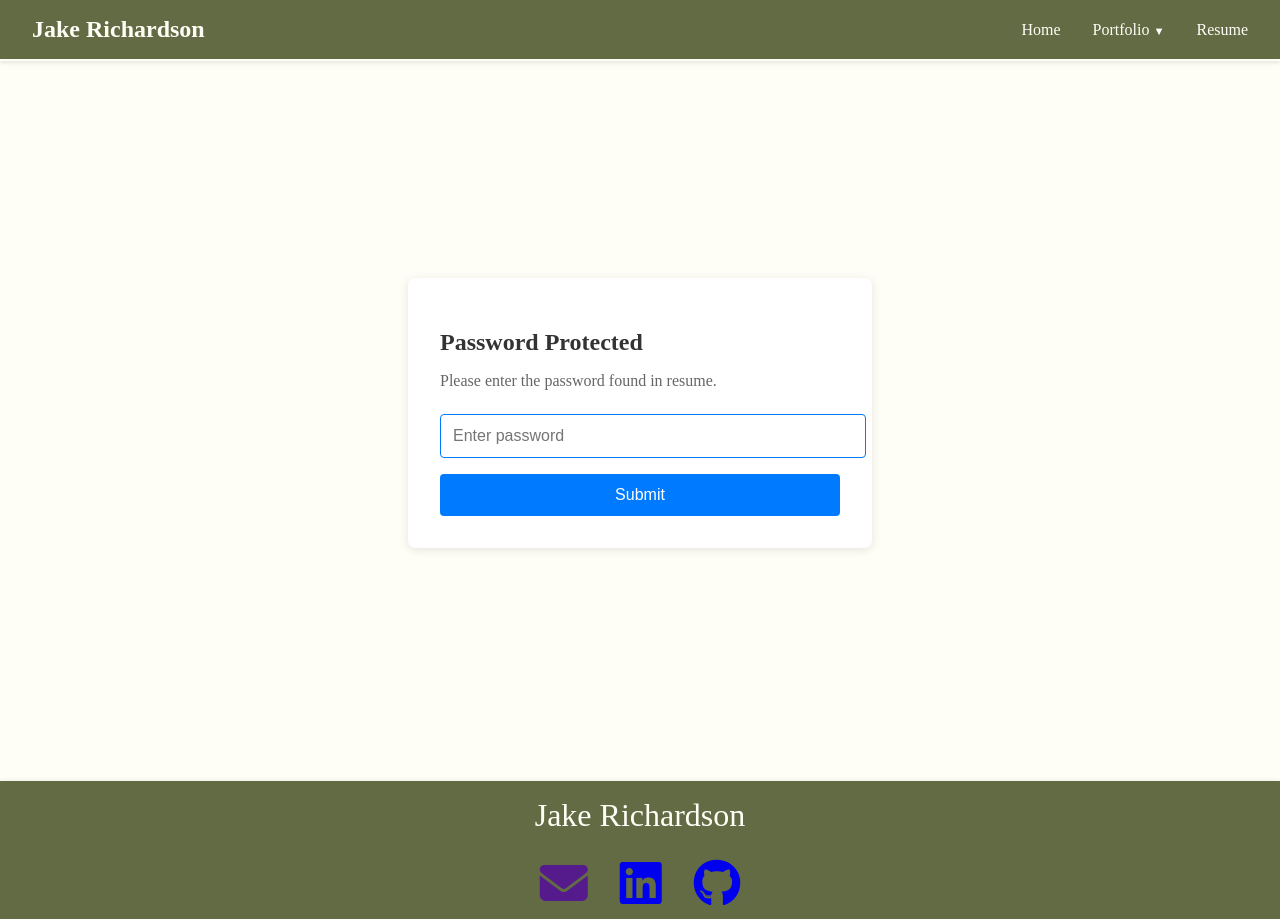
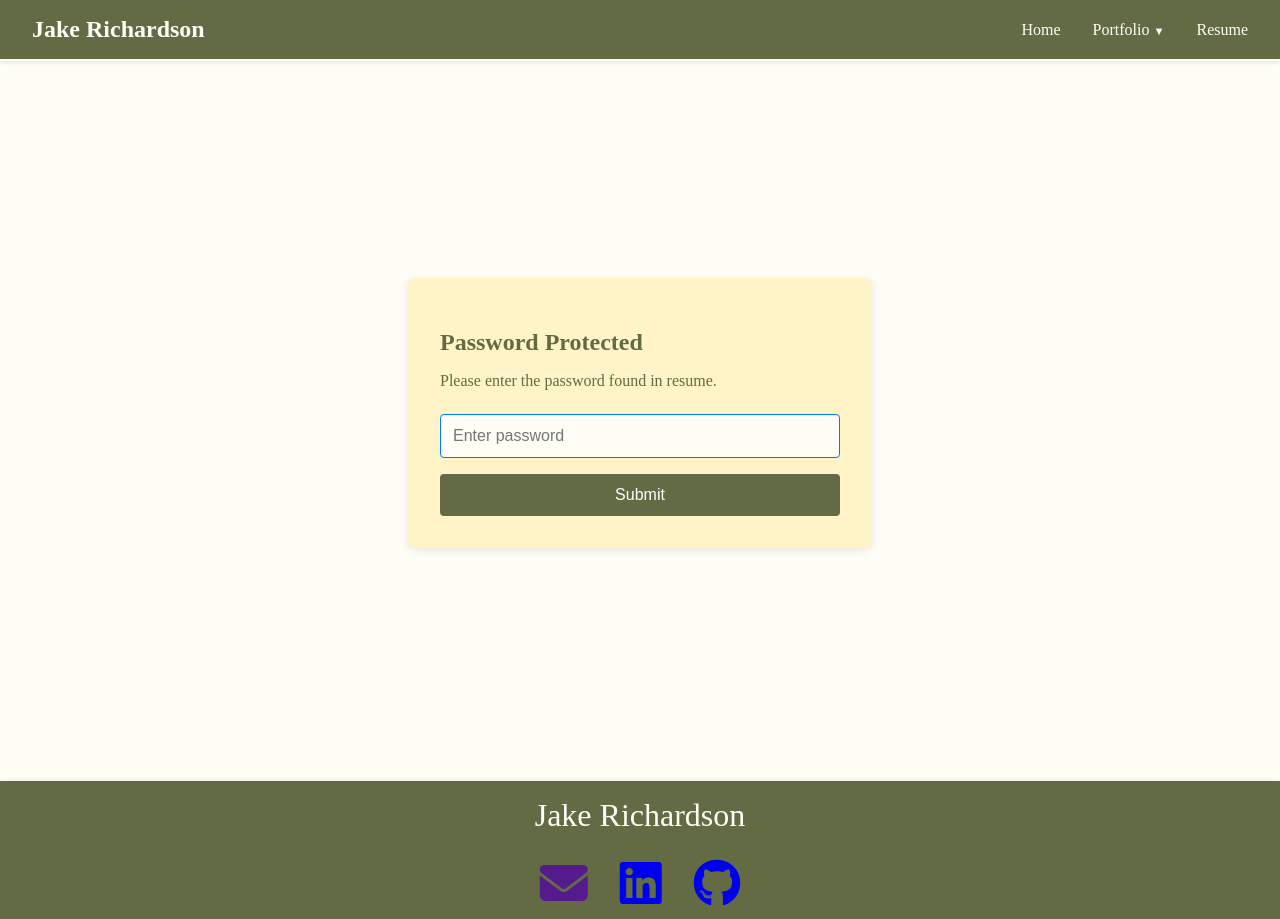
Before and after one commit to concastor/Portfolio_site, an Angular app: page /login in a window 1280 px wide. Built offline with nearby package versions, Linux system fonts and the light colour scheme.

Commit message:
update login page

```diff
--- a/src/app/src/app/features/home/home.component.html
+++ b/src/app/src/app/features/home/home.component.html
@@ -1,7 +1,7 @@
 <div class="home-container">
   <div class="section">
     <h1>
-      Jake is a Full-stack and AI Software Developer based in Toronto, Ontario
+      Jake is a Full-Stack and AI Software Developer based in Toronto, Ontario
     </h1>
     <div class="subtitle">
       He architects and develops enterprise-grade web applications, combining
--- a/src/app/src/app/features/home/home.component.scss
+++ b/src/app/src/app/features/home/home.component.scss
@@ -22,6 +22,5 @@
 
   .sub-section {
     font-size: var(--avg-font-size);
-    // font-size: 2rem;
   }
 }
--- a/src/app/src/app/features/login/login.component.scss
+++ b/src/app/src/app/features/login/login.component.scss
@@ -6,7 +6,8 @@
   padding: 2rem;
 
   .login-card {
-    background: white;
+    color: var(--primary-color);
+    background: var(--accent-color);
     padding: 2rem;
     border-radius: 8px;
     box-shadow: 0 2px 10px rgba(0, 0, 0, 0.1);
@@ -15,23 +16,24 @@
 
     h2 {
       margin-bottom: 1rem;
-      color: #333;
     }
 
     p {
-      color: #666;
       margin-bottom: 1.5rem;
     }
 
     .form-group {
       margin-bottom: 1rem;
+      width: 100%;
 
       input {
         width: 100%;
+        box-sizing: border-box;
         padding: 0.75rem;
         border: 1px solid #ddd;
         border-radius: 4px;
         font-size: 1rem;
+        background-color: var(--background-color);
 
         &:focus {
           outline: none;
@@ -49,7 +51,7 @@
     .btn {
       width: 100%;
       padding: 0.75rem;
-      background-color: #007bff;
+      background-color: var(--primary-color);
       color: white;
       border: none;
       border-radius: 4px;
@@ -57,7 +59,7 @@
       cursor: pointer;
 
       &:hover {
-        background-color: #0056b3;
+        background-color: var(--secondary-color);
       }
     }
   }
--- a/src/styles.scss
+++ b/src/styles.scss
@@ -13,7 +13,7 @@ html {
   --background-color: #fffef6;
 
   //font sizes
-  --header-font-size: clamp(2rem, 7vw, 4rem);
+  --header-font-size: clamp(2.5rem, 7vw, 4rem);
   --sub-header-font-size: clamp(0.5rem, 7vw, 3rem);
   --avg-font-size: clamp(0.25rem, 5vw, 2rem);
 }
```
